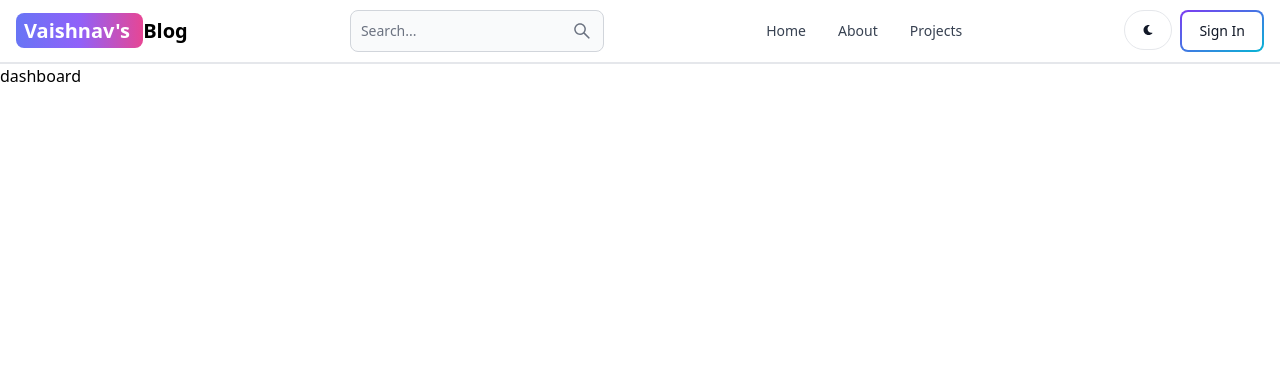
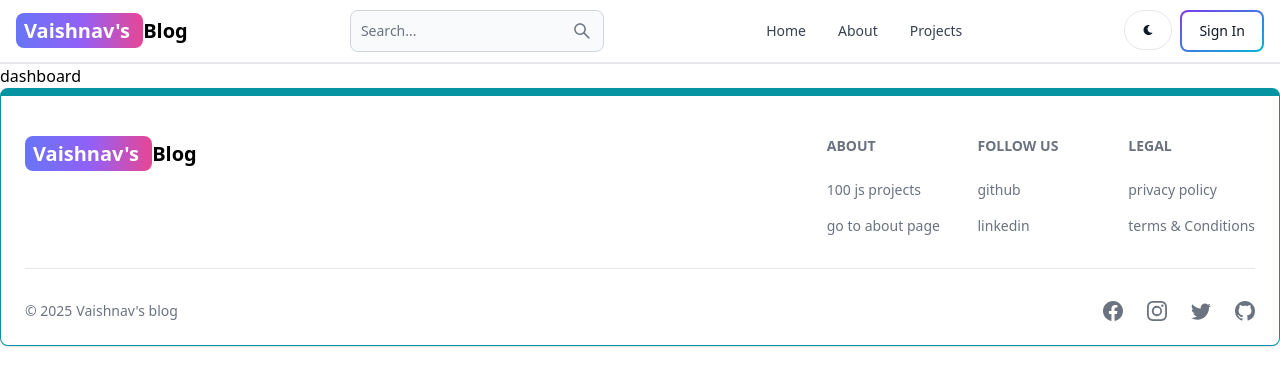
Before and after one commit to vaishnavv007/mern-blog, a React (Vite) app in the folder client/: page /dashboard in a window 1280 px wide. Shown: the top 386 px of the page. Built offline with nearby package versions, Linux system fonts and the light colour scheme.

Commit message:
created and added the footer component to UI

```diff
--- a/client/src/App.jsx
+++ b/client/src/App.jsx
@@ -6,6 +6,7 @@
 import SignUp from './pages/SignUp'
 import Projects from './pages/Projects'
 import Dashboard from './pages/Dashboard'
+import Footer from "./components/Footer"
 
 
 export default function App() {
@@ -20,6 +21,7 @@
        <Route path="/projects" element={<Projects />}/>
        <Route path="/dashboard" element={<Dashboard />}/>
      </Routes>
+     <Footer />
     </BrowserRouter>
   )
 }
--- /dev/null
+++ b/client/src/components/Footer.jsx
@@ -0,0 +1,89 @@
+import React from 'react'
+import { Footer } from 'flowbite-react'
+import { Link } from 'react-router-dom'
+import {BsFacebook, BsInstagram, BsTwitter, BsGithub} from 'react-icons/bs'
+
+export default function FooterCom() {
+  return <Footer container className='border border-t-8 border-teal-500'>
+    <div className='w-full max-w-7xl mx-auto'>
+        <div className='grid w-full justify-between sm:flex md:grid-cols-1'>
+            <div className='mt-5'>
+            <Link to="/" className='self-center whitespace-nowrap text-lg sm:text-xl font-semibold
+        dark:text-white'>
+             <span className='px-2 py-1 bg-gradient-to-r from-indigo-500 via-purple-500
+             to-pink-500 rounded-lg text-white'> Vaishnav's </span>
+             Blog
+            </Link>
+            </div>
+            <div className="grid grid-cols-2 gap-8 mt-4 sm:grid-cols-3 sm:gap-6">
+                <div>
+                <Footer.Title title='About' />
+                <Footer.LinkGroup col>
+                    <Footer.Link
+                    href='https://github.com'
+                    target='_blank'
+                    rel='noopener noreferrer'
+                    >
+                        100 js projects
+                    </Footer.Link>
+                    <Footer.Link
+                    href='/about'
+                    target='_blank'
+                    rel='noopener noreferrer'
+                    >
+                        go to about page
+                    </Footer.Link>
+                </Footer.LinkGroup>
+                </div>
+
+                <div>
+                <Footer.Title title='Follow us' />
+                <Footer.LinkGroup col>
+                    <Footer.Link
+                    href='https://github.com'
+                    target='_blank'
+                    rel='noopener noreferrer'
+                    >
+                        github
+                    </Footer.Link>
+                    <Footer.Link
+                    href='https://linkedin.com'
+                    target='_blank'
+                    rel='noopener noreferrer'
+                    >
+                        linkedin
+                    </Footer.Link>
+                </Footer.LinkGroup>
+                </div>
+
+                <div>
+                <Footer.Title title='Legal' />
+                <Footer.LinkGroup col>
+                    <Footer.Link
+                    href='#'
+                    >
+                        privacy policy
+                    </Footer.Link>
+                    <Footer.Link
+                    href='#'
+                    >
+                        terms &amp; Conditions
+                    </Footer.Link>
+                </Footer.LinkGroup>
+                </div>
+
+            </div>
+        </div>
+        <Footer.Divider />
+        <div className="w-full sm:flex sm:items-center sm:justify-between">
+            <Footer.Copyright href='#' by="Vaishnav's blog" year={new Date().getFullYear()} />
+            <div className="flex gap-6 sm:mt-0 mt-4 sm:justify-center">
+                <Footer.Icon href='#'  icon={BsFacebook}/>
+                <Footer.Icon href='#'  icon={BsInstagram}/>
+                <Footer.Icon href='#'  icon={BsTwitter}/>
+                <Footer.Icon href='https://github.com/vaishnavv007'  icon={BsGithub}/>
+            </div>
+        </div>
+    </div>
+  </Footer>
+}
```
